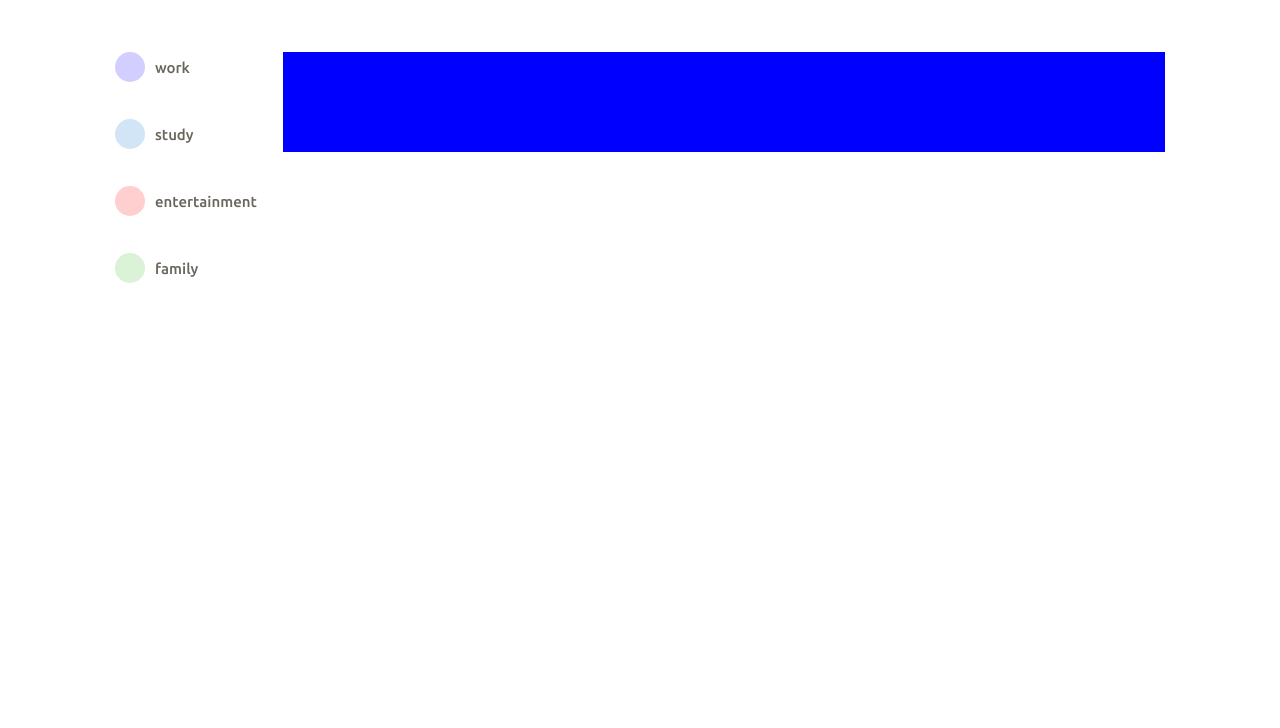
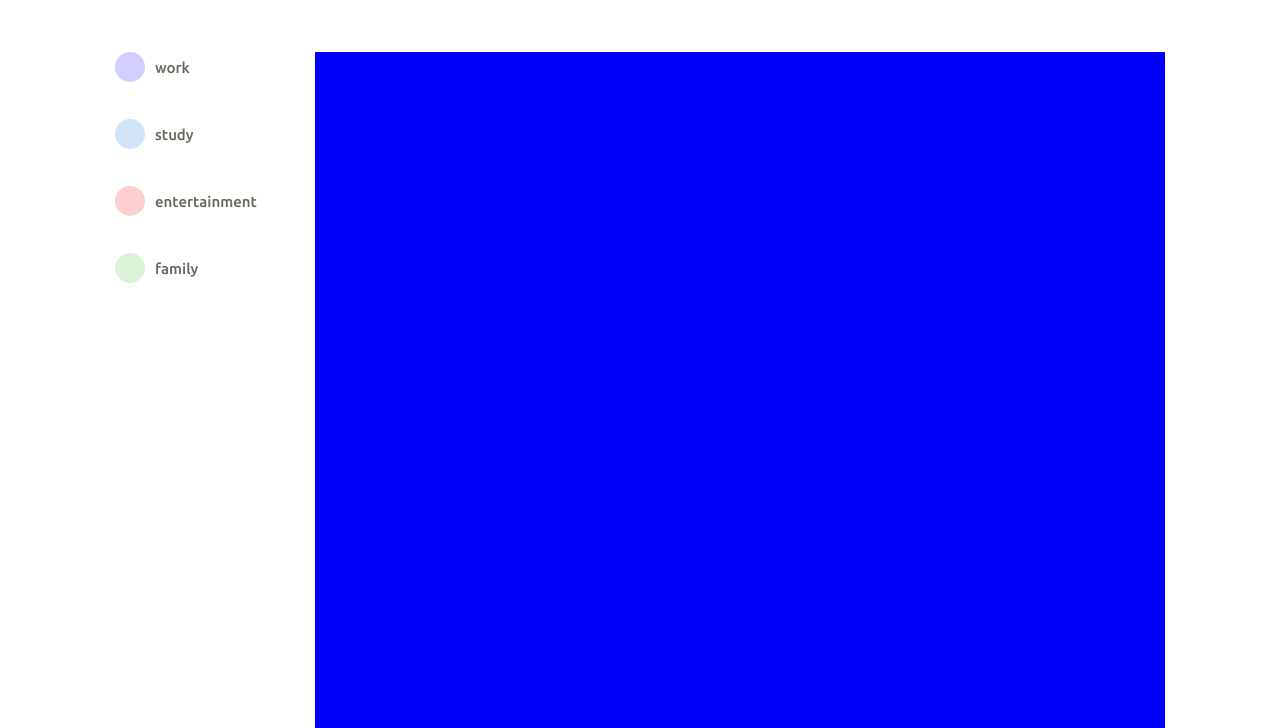
Before and after one commit to jacobrees/To-Do-List, a website built with webpack: page src/template.html in a window 1280 px wide. Shown: the part 72-800 px from the top of the page. Built offline with nearby package versions, Linux system fonts and the light colour scheme.

Commit message:
Remove useless min-width setting on .categories-container for mobile sizes

```diff
--- a/src/styles.scss
+++ b/src/styles.scss
@@ -55,7 +55,9 @@ $purple: #d2ceff;
 }
 
 .categories-container {
-  width: 200px;
+  min-width: 200px;
+  max-width: 250px;
+  width: auto;
   height: auto;
 }
 
@@ -98,7 +100,7 @@ $purple: #d2ceff;
 
 .todos-container {
   width: 100%;
-  height: 100px;
+  height: 900px;
   background-color: blue;
 }
 
@@ -128,6 +130,7 @@ $purple: #d2ceff;
     overflow-x: auto;
     height: auto;
     display: flex;
+    max-width: none;
   }
 
   .category {
```
